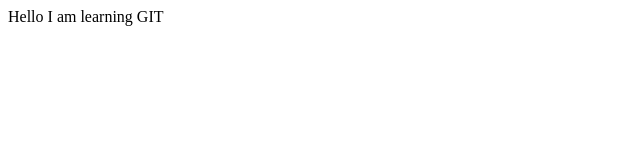
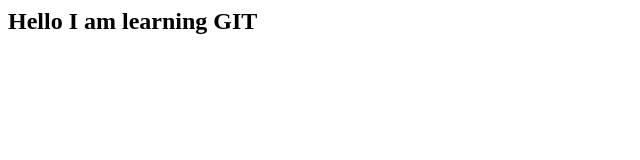
Before and after one commit to ROMELMENDOZA/myreact, a plain HTML site: page index.html in a window 1280 px wide. Shown: the whole page, without its empty margins (0-640 px from the left). Drawn offline with Linux system fonts and the light colour scheme.

Commit message:
basic code done

```diff
--- a/index.html
+++ b/index.html
@@ -1 +1 @@
-Hello I am learning GIT
+<h2>Hello I am learning GIT</h2>
--- /dev/null
+++ b/main.css
@@ -0,0 +1,15 @@
+body{
+    background-color: aqua;
+}
+
+h1{
+    color:whitesmoke;
+    text-align: center;
+    font-size: 20px;
+}
+
+h2{
+    color:rgb(240, 243, 37);
+    text-align: center;
+    font-size: 18px;
+}
--- /dev/null
+++ b/myscript.js
@@ -0,0 +1,2 @@
+var age= 10;
+console.log(age)
```
Also changed, not shown: app.html (+1 -1 lines).
